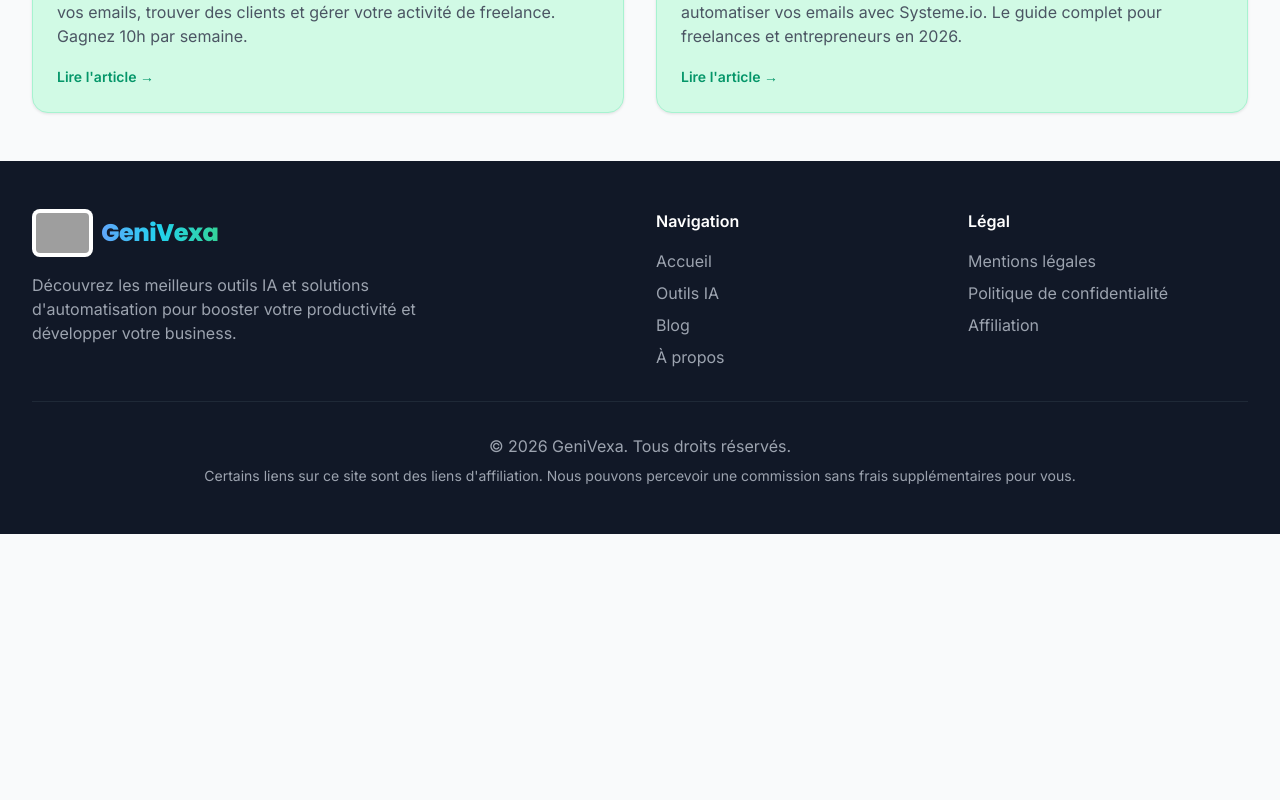
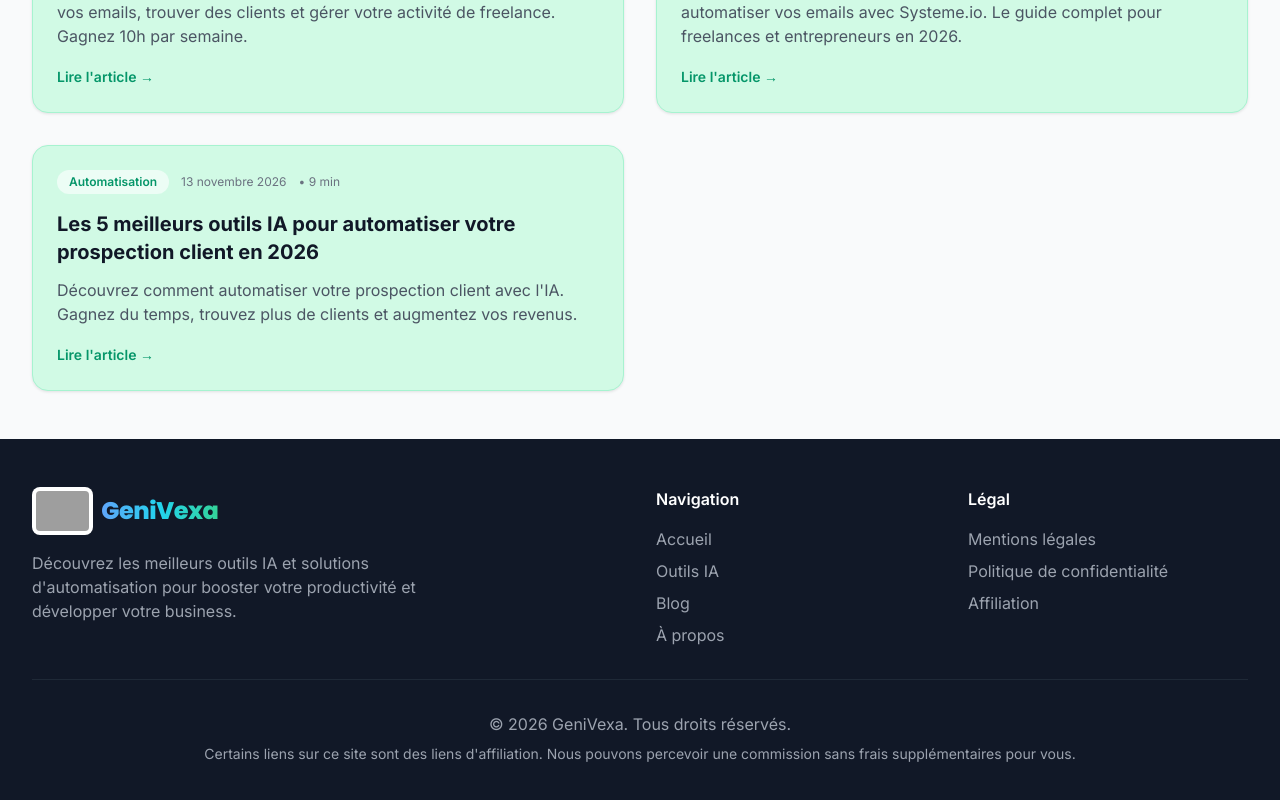
Before and after one commit to willysrwm/genivexa-site, a React (Vite) app: page /blog in a window 1280 px wide. Shown: the part 2217-3017 px from the top of the page. Before the commit the page ends 2751 px from the top, so only its background shows below. Built offline with nearby package versions, Linux system fonts and the light colour scheme; grey boxes are pictures that could not be loaded.

Commit message:
Update articles.js

```diff
--- a/src/data/articles.js
+++ b/src/data/articles.js
@@ -3443,5 +3443,117 @@ Créer un site web n'est plus un frein technique. C'est un choix stratégique. E
 - [Commencer gratuitement avec Systeme.io](https://systeme.io/fr?sa=sa0004318256e8f4bb16df8d117c373643e20b793694)
 
 *Article mis à jour le 4 novembre 2026.*`
+  },
+    {
+    id: 15,
+    slug: 'automatiser-prospection-client-ia',
+    title: 'Les 5 meilleurs outils IA pour automatiser votre prospection client en 2026',
+    excerpt: 'Découvrez comment automatiser votre prospection client avec l\'IA. Gagnez du temps, trouvez plus de clients et augmentez vos revenus.',
+    category: 'Automatisation',
+    date: '13 novembre 2026',
+    readTime: '9 min',
+    author: 'GeniVexa',
+    content: `## Pourquoi automatiser sa prospection en 2026 ?
+
+La prospection manuelle est un gouffre à temps. Chercher des emails, envoyer des messages un par un, relancer les prospects... Cela prend des heures, et souvent pour peu de résultats.
+
+En 2026, l'intelligence artificielle a changé la donne. Il existe aujourd'hui des outils capables de **trouver des prospects qualifiés, de rédiger des emails personnalisés et de relancer automatiquement** — le tout sans intervention humaine.
+
+Dans ce guide, je vous présente les **5 meilleurs outils IA** pour automatiser votre prospection, testés et approuvés.
+
+---
+
+## 1. Make (Integromat) : Le chef d'orchestre de votre prospection
+
+**Note : 5/5** ⭐⭐⭐⭐⭐
+
+**Ce que c'est :** Make est une plateforme d'automatisation qui connecte vos outils entre eux. Il peut, par exemple, récupérer un prospect depuis un formulaire, l'ajouter à votre CRM, lui envoyer un email de bienvenue, et notifier votre équipe sur Slack — le tout automatiquement.
+
+**Pourquoi c'est utile pour la prospection :** Il permet de créer des **workflows de prospection complets** sans écrire une ligne de code. C'est l'outil le plus puissant du marché pour automatiser les tâches répétitives.
+
+**Points forts :**
+- Plan gratuit : 1 000 opérations/mois
+- Interface visuelle (glisser-déposer)
+- Se connecte à plus de 2 000 applications
+
+[👉 Essayer Make gratuitement](https://www.make.com/en/register?pc=genivexa)
+
+---
+
+## 2. Systeme.io : Le tunnel de vente tout-en-un
+
+**Note : 5/5** ⭐⭐⭐⭐⭐
+
+**Ce que c'est :** Systeme.io est une plateforme qui combine un créateur de site web, un outil d'emailing et un système de tunnels de vente. Il est parfait pour les freelances qui veulent **automatiser l'acquisition de clients**.
+
+**Pourquoi c'est utile pour la prospection :** Vous pouvez créer un **tunnel de prospection** (par exemple, une page de capture pour offrir un PDF gratuit, suivi d'une séquence d'emails automatiques pour convertir le prospect en client). C'est l'outil le plus complet pour un freelance.
+
+**Points forts :**
+- Plan gratuit à vie
+- Alternative économique à ClickFunnels
+- Gère les emails, les pages et les tunnels
+
+[👉 Essayer Systeme.io gratuitement](https://systeme.io/fr?sa=sa0004318256e8f4bb16df8d117c373643e20b793694)
+
+---
+
+## 3. Reclaim AI : Protégez votre temps de prospection
+
+**Note : 4.5/5** ⭐⭐⭐⭐
+
+**Ce que c'est :** Reclaim AI est un assistant de calendrier intelligent. Il analyse vos tâches et vos réunions pour **planifier automatiquement des créneaux de travail** (comme la prospection) dans votre emploi du temps.
+
+**Pourquoi c'est utile pour la prospection :** La prospection est souvent la première tâche sacrifiée quand on est occupé. Reclaim AI bloque automatiquement du temps pour la prospection dans votre agenda, et le protège des autres réunions.
+
+**Points forts :**
+- Plan gratuit pour les particuliers
+- Synchronisation avec Google Calendar
+- Bloque du temps pour les tâches importantes
+
+[👉 Essayer Reclaim AI gratuitement](https://reclaim.ai/)
+
+---
+
+## 4. Magai : Votre assistant IA pour rédiger des emails de prospection
+
+**Note : 4.5/5** ⭐⭐⭐⭐
+
+**Ce que c'est :** Magai est un assistant IA qui regroupe plusieurs modèles (ChatGPT, Claude, etc.) dans une seule interface. Il est parfait pour rédiger des **emails de prospection personnalisés** en quelques secondes.
+
+**Pourquoi c'est utile pour la prospection :** Vous pouvez lui donner le profil d'un prospect et lui demander de rédiger un email sur mesure. C'est un gain de temps énorme par rapport à la rédaction manuelle.
+
+**Points forts :**
+- 20% de commission récurrente (pour nous)
+- Multi-modèles IA
+- Interface simple
+
+[👉 Essayer Magai gratuitement](https://magai.co/?via=wilson-martin)
+
+---
+
+## 5. Notta AI : Ne perdez plus aucune information client
+
+**Note : 4.5/5** ⭐⭐⭐⭐
+
+**Ce que c'est :** Notta AI est un outil de transcription automatique. Il enregistre et transcrit vos appels clients, puis génère un résumé avec les points clés.
+
+**Pourquoi c'est utile pour la prospection :** Après un appel de prospection, vous n'avez plus besoin de prendre des notes manuellement. Notta AI transcrit l'appel et vous donne un résumé clair des besoins du client. C'est parfait pour ne rien oublier.
+
+**Points forts :**
+- Transcription automatique
+- Résumés IA
+- 120 minutes gratuites par mois
+
+[👉 Essayer Notta AI gratuitement](https://ypetp.com/g/7gbdp8tygu678588d05ff50bb56640/)
+
+---
+
+## Conclusion : Automatisez, mais gardez l'humain
+
+L'IA et l'automatisation sont des outils puissants pour la prospection. Mais n'oubliez pas : **la prospection reste une activité humaine**. L'IA vous fait gagner du temps sur les tâches répétitives, mais c'est votre personnalité et votre écoute qui feront la différence.
+
+**Mon conseil :** Commencez par **Make** ou **Systeme.io** pour automatiser vos tâches, puis ajoutez **Reclaim AI** pour protéger votre temps et **Magai** pour rédiger vos emails. Vous verrez rapidement la différence.
+
+*Article mis à jour le 13 novembre 2026.*`
   }
 ];
```
